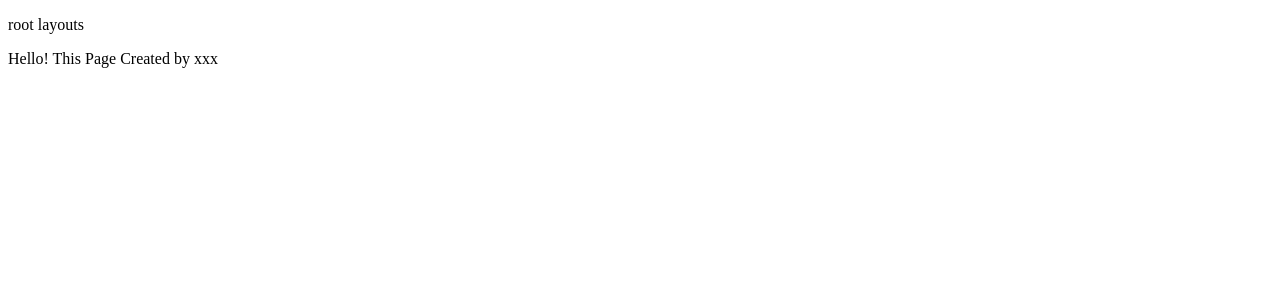
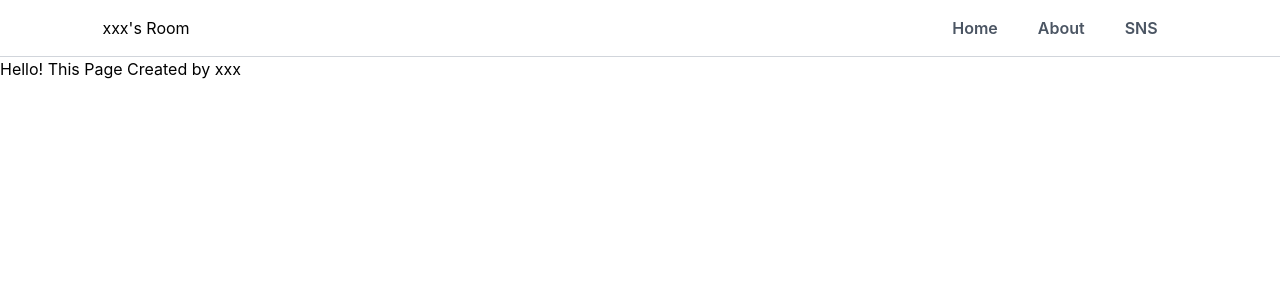
Before and after one commit to Tiamat-KIT/next13_microcms_jamstack_blog, a Next.js app: page / in a window 1280 px wide. Shown: the top 300 px of the page. Built offline with nearby package versions, Linux system fonts and the light colour scheme.

Commit message:
init test

```diff
--- a/app/layout.tsx
+++ b/app/layout.tsx
@@ -1,14 +1,48 @@
-import { FC,PropsWithChildren } from "react";
+"use client"
+
+import Link from "next/link";
+import { FC, PropsWithChildren, useState } from "react";
+import "../styles/globals.scss"
+import {FiMenu} from "react-icons/fi"
 
 const RootLayout:FC<PropsWithChildren> = ({children}) => {
+    type Item = {
+        link:string,
+        name:string
+    }
+    const ItemList:Item[] = [
+        {link:"./",name:"Home"},
+        {link:"./About",name:"About"},
+        {link:"./SNS",name:"SNS"}
+    ];
+    const [open,setOpen] = useState(false)
     return(
         <html lang="ja">
             <head>
                 <title>{process.env.UserName} Blog</title>
             </head>
+
             <body>
-                <p>root layouts</p>
-                {children}
+            <header className="border-b border-gray-300 py-2">
+                <div className="flex items-center justify-between xl:max-w-7xl xl:mx-auto max-w-full px-[8%] flex-wrap w-full">
+                <h3>{process.env.UserName}'s Room</h3>
+                    <FiMenu className="lg:hidden block h-6 w-6 cursor-pointer" onClick={() => setOpen(!open)}/>
+                    <nav className={`${open ? "block" :  "hidden" } w-full lg:flex lg:items-center lg:w-auto`}>
+                        <ul className="text-base text-gray-600 lg:flex lg:justify-between">
+                            {ItemList.map((_,idx) => {
+                                return(
+                                    <li key={ItemList[idx].name}>
+                                        <Link href={ItemList[idx].link} className="lg:px-5 py-2 block hover:text-blue-700 font-semibold">
+                                            {ItemList[idx].name}
+                                        </Link>
+                                    </li>
+                                )
+                            })}
+                        </ul>
+                    </nav>
+                </div>
+            </header>
+            {children}
             </body>
         </html>
     )
--- /dev/null
+++ b/postcss.config.js
@@ -0,0 +1,6 @@
+module.exports = {
+  plugins: {
+    tailwindcss: {},
+    autoprefixer: {},
+  },
+}
--- a/styles/globals.css
+++ b/styles/globals.scss
@@ -1,3 +1,7 @@
+@import "~tailwindcss/base";
+@import "~tailwindcss/components";
+@import "~tailwindcss/utilities";
+
 html,
 body {
   padding: 0;
@@ -21,6 +25,6 @@ a {
   }
   body {
     color: white;
-    background: black;
+    background: lightblue;
   }
 }
--- /dev/null
+++ b/tailwind.config.js
@@ -0,0 +1,8 @@
+/** @type {import('tailwindcss').Config} */
+module.exports = {
+  content: ["./app/**/*.{js,ts,jsx,tsx}","./app/**/**/*.{js,ts,jsx,tsx}"],
+  theme: {
+    extend: {},
+  },
+  plugins: [],
+}
```
Also changed, not shown: package.json (+6 -1 lines), styles/Home.module.css.ts (deleted, +0 -132 lines), styles/Home.module.scss (renamed from styles/Home.module.css), 2 other files (tests, documents, lock files or other folders).
